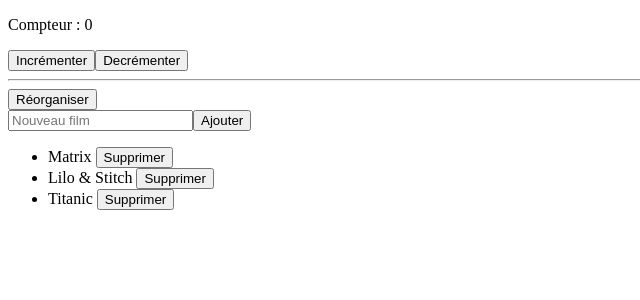
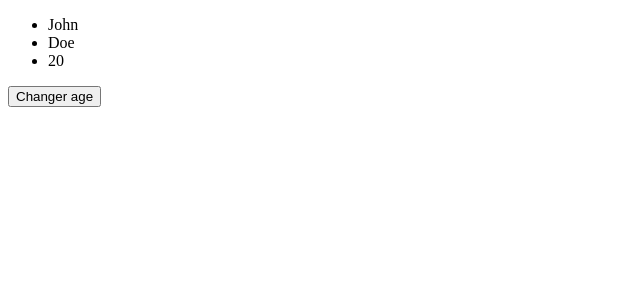
Before and after one commit to eljefe213/Grafikart_VUEJS, a Vue app: page / in a window 1280 px wide. Shown: the top 300 px of the page, without its empty margins (0-640 px from the left). Built offline with nearby package versions, Linux system fonts and the light colour scheme.

Commit message:
Create an object and manipulate it

```diff
--- a/src/App.vue
+++ b/src/App.vue
@@ -1,51 +1,27 @@
 <template>
-  <p>Compteur : {{ count }}</p>
-  <button @click="increment" >Incrémenter</button>
-  <button @click="decrement" >Decrémenter</button>
-  <hr>
-  <button @click="sortMovie">Réorganiser</button>
-  <form action="" @submit.prevent="addMovie">
-    <input type="text" placeholder="Nouveau film" v-model="movieName">
-    <button>Ajouter</button>
-  </form>
   <ul>
-    <li v-for="movie in movies"
-    :key="movie"> {{ movie }}
-      <button @click="deleteMovie(movie)">Supprimer</button>
-    </li>
+    <li>{{ person.firstname}}</li>
+    <li>{{ person.lastname}}</li>
+    <li>{{ person.age}}</li>
   </ul>
+  <button @click.prevent="randomAge">Changer age</button>
 </template>
 
 <script setup>
 import {ref} from "vue";
 
-const count = ref(0)
-const movieName = ref('')
-const movies = ref([
-    'Matrix',
-    'Lilo & Stitch',
-    'Titanic'
-])
-const increment = (event) => {
-  count.value++
+const person = ref({
+  firstname: 'John',
+  lastname: 'Doe',
+  age: 20
+})
+const randomAge = () => {
+  person.value.age = Math.round(Math.random() * 100)
 }
-const decrement = (event) => {
-  count.value--
-}
-const deleteMovie = (movie) => {
-  movies.value = movies.value.filter(m => m !== movie)
-}
-const sortMovie = () => {
-  movies.value.sort((a,b) => a > b ? 1 : -1)
-}
-const addMovie = () => {
-  movies.value.push(movieName.value)
-  movieName.value = ''
-}
+
+
 </script>
 
 <style>
-.active {
-  color: red;
-}
+
 </style>
```
